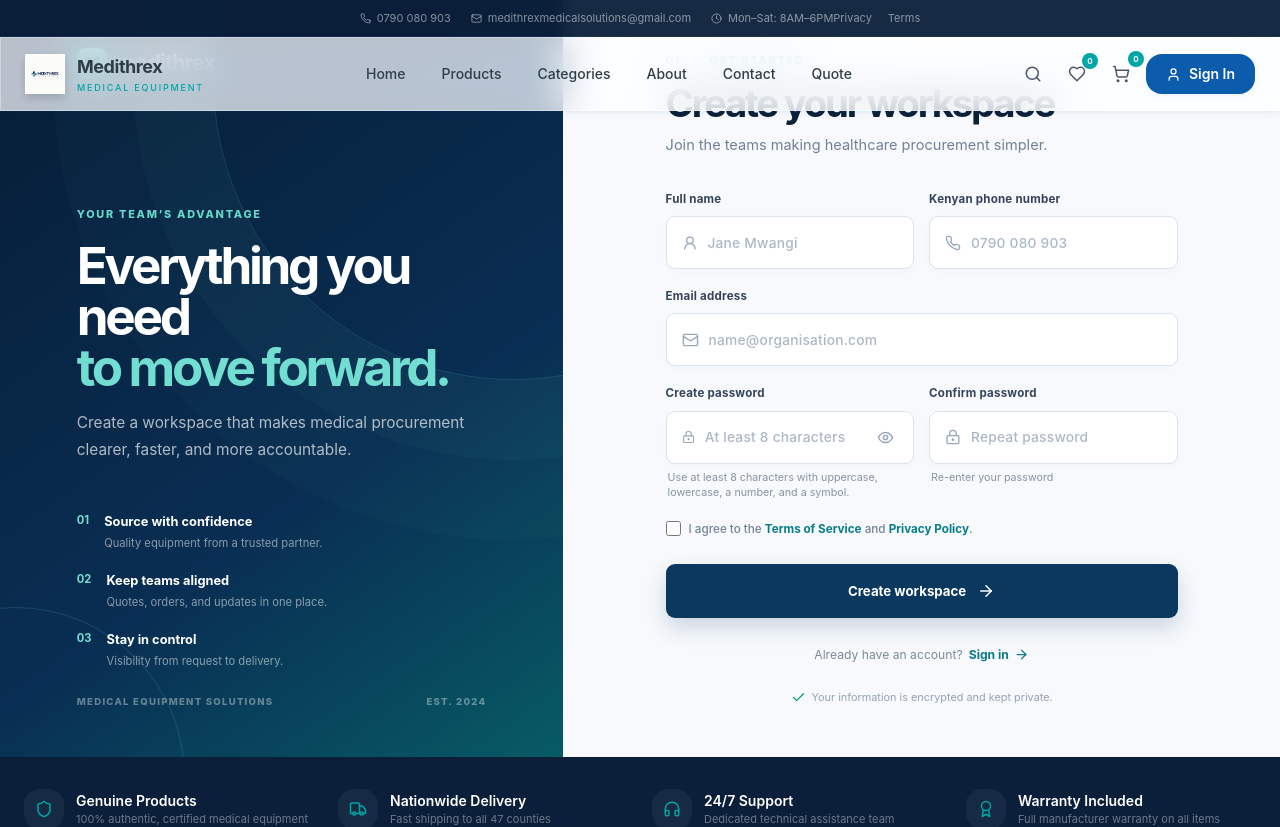
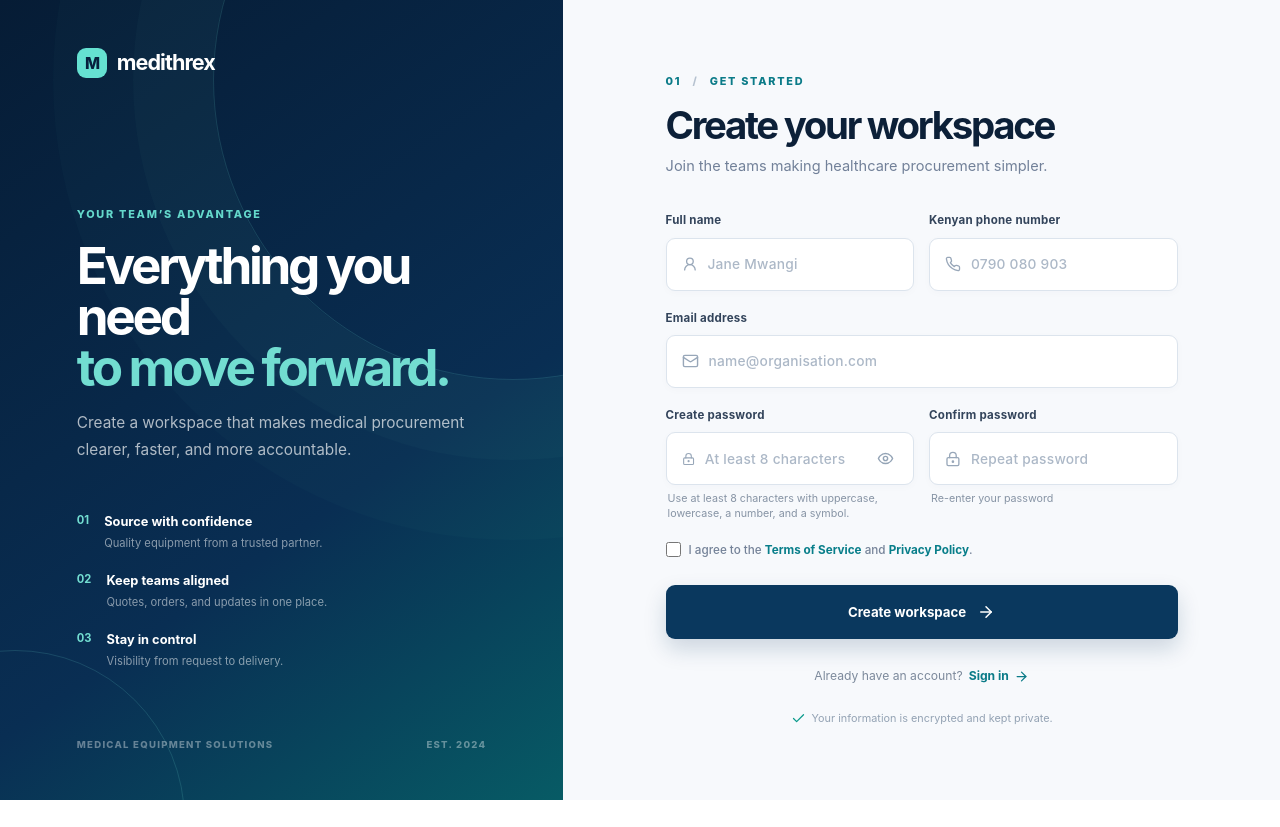
Before and after one commit to Cajuki/Medithre-x, a React (Vite) app in the folder frontend/: page /register in a window 1280 px wide. Shown: the top 827 px of the page. After the commit the page ends 800 px from the top, so only its background shows below. Built offline with nearby package versions, Linux system fonts and the light colour scheme.

Commit message:
Update files

```diff
--- a/frontend/src/App.jsx
+++ b/frontend/src/App.jsx
@@ -1,4 +1,4 @@
-import { Routes, Route } from 'react-router-dom';
+import { Routes, Route, useLocation } from 'react-router-dom';
 import { Toaster } from 'react-hot-toast';
 import { AuthProvider }  from './context/AuthContext.jsx';
 import { CartProvider }  from './context/CartContext.jsx';
@@ -43,6 +43,11 @@ import AdminMessages    from './pages/admin/AdminMessages.jsx';
 import AdminSettings    from './pages/admin/AdminSettings.jsx';
 
 function PublicLayout({ children }) {
+  const { pathname } = useLocation();
+  const isAuthPage = ['/login', '/register', '/forgot-password', '/reset-password'].includes(pathname);
+
+  if (isAuthPage) return children;
+
   return (
     <>
       <Navbar />
--- a/frontend/src/pages/AuthPages.css
+++ b/frontend/src/pages/AuthPages.css
@@ -1,4 +1,4 @@
-.auth-page { min-height: max(calc(100vh - 66px), 620px); min-height: max( calc(100dvh - 66px), 620px); display: grid; grid-template-columns: minmax(390px, .88fr) 1.12fr; background: #f7f9fc; }
+.auth-page { min-height: max(100vh, 620px); min-height: max(100dvh, 620px); display: grid; grid-template-columns: minmax(390px, .88fr) 1.12fr; background: #f7f9fc; overflow-x: hidden; }
 .auth-brand-panel { position: relative; overflow: hidden; display: flex; flex-direction: column; justify-content: space-between; padding: 48px clamp(32px, 6vw, 88px); color: #fff; background: linear-gradient(145deg, #071d38 0%, #0b2e59 53%, #075d71 100%); }
 .auth-brand-panel--register { background: linear-gradient(145deg, #061c35 0%, #092e53 62%, #075b65 100%); }
 .auth-brand-inner { position: relative; z-index: 1; max-width: 490px; width: 100%; margin: 0 auto; }
@@ -27,5 +27,6 @@
 .auth-validation-note { margin: 6px 2px 0; color: #8794a5; font-size: .67rem; line-height: 1.4; }
 .auth-validation-note.is-valid { color: #07836f; font-weight: 700; }
 .auth-validation-note.is-invalid { color: #c2414d; font-weight: 700; }
-@media (max-width: 900px) { .auth-page { grid-template-columns: 1fr; min-height: calc(100vh - 58px); }.auth-brand-panel { display: none; }.auth-form-panel { align-items: flex-start; padding: 35px 22px 55px; }.auth-mobile-logo { display: block; margin-bottom: 72px; }.auth-mobile-logo .auth-brand-logo { color: #0c2038; }.auth-form-wrap { max-width: 540px; } }
-@media (max-width: 560px) { .auth-form-panel { padding: 24px 17px 42px; }.auth-mobile-logo { margin-bottom: 54px; }.auth-form-header { margin-bottom: 27px; }.auth-form-header h1 { font-size: 2.15rem; }.auth-field-grid { grid-template-columns: 1fr; gap: 19px; }.auth-form-meta { gap: 12px; align-items: flex-start; }.auth-brand-footer { font-size: .52rem; } }
+@media (max-width: 900px) { .auth-page { grid-template-columns: 1fr; min-height: 100vh; min-height: 100dvh; }.auth-brand-panel { display: none; }.auth-form-panel { align-items: flex-start; min-height: 100vh; min-height: 100dvh; padding: 35px 22px 55px; }.auth-mobile-logo { display: block; margin-bottom: 72px; }.auth-mobile-logo .auth-brand-logo { color: #0c2038; }.auth-form-wrap { max-width: 540px; } }
+@media (max-width: 560px) { .auth-form-panel { padding: 24px 16px 42px; }.auth-mobile-logo { margin-bottom: 48px; }.auth-form-header { margin-bottom: 27px; }.auth-form-header h1 { font-size: clamp(1.85rem, 9vw, 2.15rem); }.auth-form-header p { font-size: .86rem; }.auth-field-grid { grid-template-columns: 1fr; gap: 19px; }.auth-form-meta { gap: 12px; align-items: flex-start; }.auth-form-meta .auth-link { text-align: right; }.auth-input-wrap { min-height: 52px; padding-inline: 13px; }.auth-input-wrap input { font-size: .84rem; }.auth-submit-btn { min-height: 52px; }.auth-switch { flex-wrap: wrap; text-align: center; }.auth-legal { margin-top: 26px; }.auth-brand-footer { font-size: .52rem; } }
+@media (max-width: 360px) { .auth-form-panel { padding-inline: 13px; }.auth-mobile-logo { margin-bottom: 38px; }.auth-form-header h1 { font-size: 1.8rem; }.auth-form-meta { display: grid; grid-template-columns: 1fr; }.auth-form-meta .auth-link { text-align: left; }.auth-check-label { font-size: .7rem; } }
```
